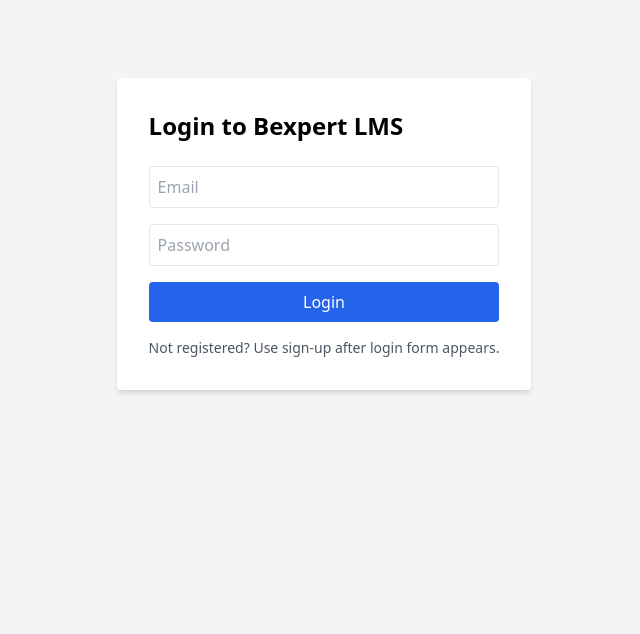
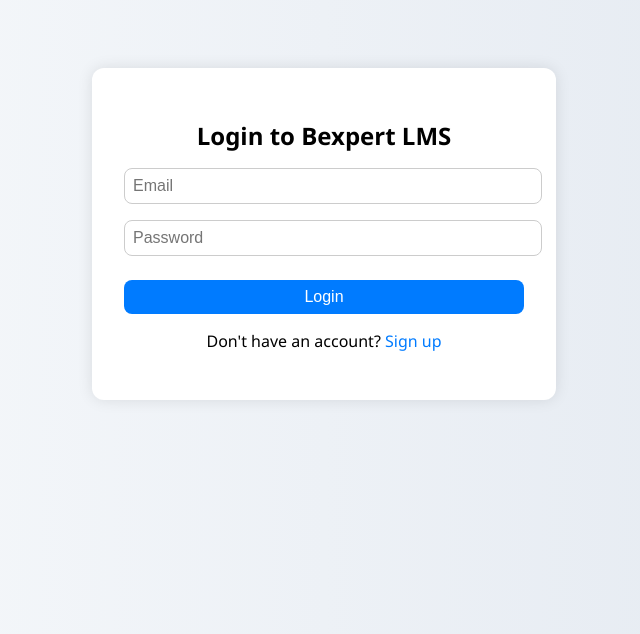
Before and after one commit to gautmql2/bexpert-lms, a plain HTML site: page index.html in a window 1280 px wide. Shown: the part 166-800 px from the top of the page, without its empty margins (316-956 px from the left). Drawn offline with nearby package versions, Linux system fonts and the light colour scheme.

Commit message:
Update index.html

```diff
--- a/index.html
+++ b/index.html
@@ -1,44 +1,89 @@
 <!DOCTYPE html>
 <html lang="en">
 <head>
-  <meta charset="UTF-8">
-  <meta name="viewport" content="width=device-width, initial-scale=1.0">
+  <meta charset="UTF-8" />
+  <meta name="viewport" content="width=device-width, initial-scale=1.0"/>
   <title>Bexpert LMS - Login</title>
-  <script type="module" src="/firebase-auth.js"></script>
-  <script src="https://cdn.tailwindcss.com"></script>
+  <link rel="stylesheet" href="style.css" />
+  <script type="module" src="./firebase-auth.js"></script>
+  <style>
+    body {
+      font-family: 'Segoe UI', sans-serif;
+      background: linear-gradient(to right, #f8fafc, #e2e8f0);
+      display: flex;
+      align-items: center;
+      justify-content: center;
+      height: 100vh;
+      margin: 0;
+    }
+    .container {
+      background: white;
+      padding: 2rem;
+      border-radius: 12px;
+      box-shadow: 0 0 15px rgba(0, 0, 0, 0.1);
+      width: 90%;
+      max-width: 400px;
+    }
+    h2 {
+      text-align: center;
+      margin-bottom: 1rem;
+    }
+    input, button {
+      width: 100%;
+      padding: 0.75rem;
+      margin-top: 0.5rem;
+      border: 1px solid #ccc;
+      border-radius: 8px;
+      font-size: 1rem;
+    }
+    button {
+      background-color: #007bff;
+      color: white;
+      border: none;
+      cursor: pointer;
+    }
+    button:hover {
+      background-color: #0056b3;
+    }
+    p {
+      text-align: center;
+      margin-top: 1rem;
+    }
+    a {
+      color: #007bff;
+      cursor: pointer;
+    }
+  </style>
 </head>
-<body class="bg-gray-100 flex items-center justify-center min-h-screen">
-  <div class="bg-white p-8 rounded shadow-md">
-    <h1 class="text-2xl font-bold mb-6">Login to Bexpert LMS</h1>
-    <form id="login-form" class="space-y-4">
-      <input type="email" id="email" placeholder="Email" required class="block w-full border rounded p-2">
-      <input type="password" id="password" placeholder="Password" required class="block w-full border rounded p-2">
-      <button type="submit" class="w-full bg-blue-600 text-white px-4 py-2 rounded">Login</button>
+<body>
+  <div class="container">
+    <h2>Login to Bexpert LMS</h2>
+
+    <form id="login-form">
+      <input type="email" id="email" placeholder="Email" required />
+      <input type="password" id="password" placeholder="Password" required />
+      <button type="submit">Login</button>
     </form>
-    <p class="mt-4 text-sm text-gray-600">Not registered? Use sign-up after login form appears.</p>
+
+    <p>Don't have an account? <a id="signup-toggle">Sign up</a></p>
+
+    <form id="signup-form" style="display:none;">
+      <input type="email" id="signup-email" placeholder="Email" required />
+      <input type="password" id="signup-password" placeholder="Password" required />
+      <button type="submit">Sign Up</button>
+      <p><a id="login-toggle">Back to Login</a></p>
+    </form>
   </div>
 
-  <script type="module">
-    import { signInWithEmailAndPassword, createUserWithEmailAndPassword, getAuth } from "https://www.gstatic.com/firebasejs/10.12.0/firebase-auth.js";
-    import { auth } from "/firebase-auth.js";
-
-    const form = document.getElementById("login-form");
-    form.addEventListener("submit", (e) => {
-      e.preventDefault();
-      const email = document.getElementById("email").value;
-      const password = document.getElementById("password").value;
-
-      signInWithEmailAndPassword(auth, email, password)
-        .then(() => window.location.href = "/protected/dashboard.html")
-        .catch((err) => {
-          if (err.code === "auth/user-not-found") {
-            createUserWithEmailAndPassword(auth, email, password)
-              .then(() => alert("Account created! You can now login."))
-              .catch((e2) => alert("Sign‑up error: " + e2.message));
-          } else {
-            alert("Login error: " + err.message);
-          }
-        });
+  <script>
+    // Toggle Forms
+    document.getElementById('signup-toggle').addEventListener('click', () => {
+      document.getElementById('login-form').style.display = 'none';
+      document.getElementById('signup-form').style.display = 'block';
+    });
+    document.getElementById('login-toggle').addEventListener('click', () => {
+      document.getElementById('signup-form').style.display = 'none';
+      document.getElementById('login-form').style.display = 'block';
     });
   </script>
 </body>
```
